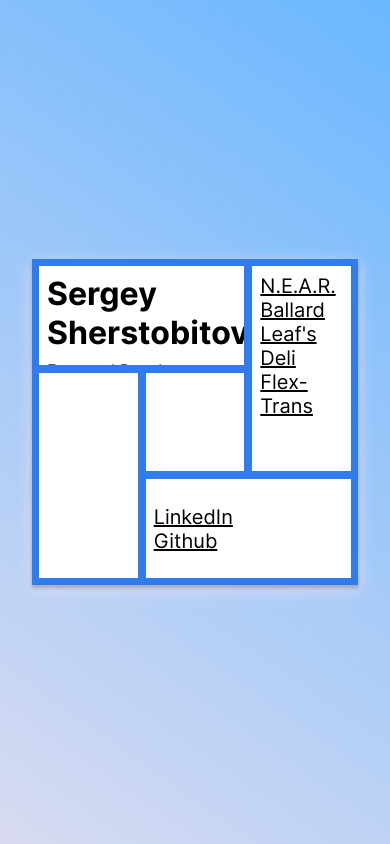
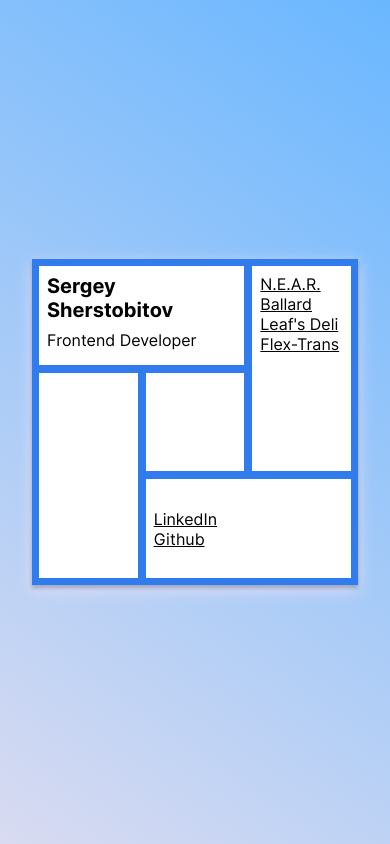
Before and after one commit to in43sh/portfolio-square, a plain HTML site: page index.html in a window 390 px wide. Drawn offline with Linux system fonts and the light colour scheme.

Commit message:
Change font sizes so it fits mobile phone screens.

```diff
--- a/index.html
+++ b/index.html
@@ -19,7 +19,7 @@
     <div>
         <div class="grid" id="grid">
             <div class="mat mat-1">
-                <h1 class="h1">Sergey Sherstobitov</h1>
+                <h1>Sergey Sherstobitov</h1>
                 <p>Frontend Developer</p>
             </div>
             <div class="mat mat-2">
--- a/styles.css
+++ b/styles.css
@@ -20,7 +20,7 @@ p {
 
 h1 {
   margin: 0;
-  font-size: 1.5rem;
+  font-size: 2rem;
 }
 
 a {
@@ -76,17 +76,13 @@ a:hover {
   grid-area: i5;
 }
 
-.h1 {
-
-}
-
 @media only screen and (max-width: 450px) {
   h1 {
-    font-size: 2rem;
+    font-size: 1.25rem;
   }
 
   a {
-    font-size: 1.25rem;
+    font-size: 1rem;
   }
 
   .grid {
```
